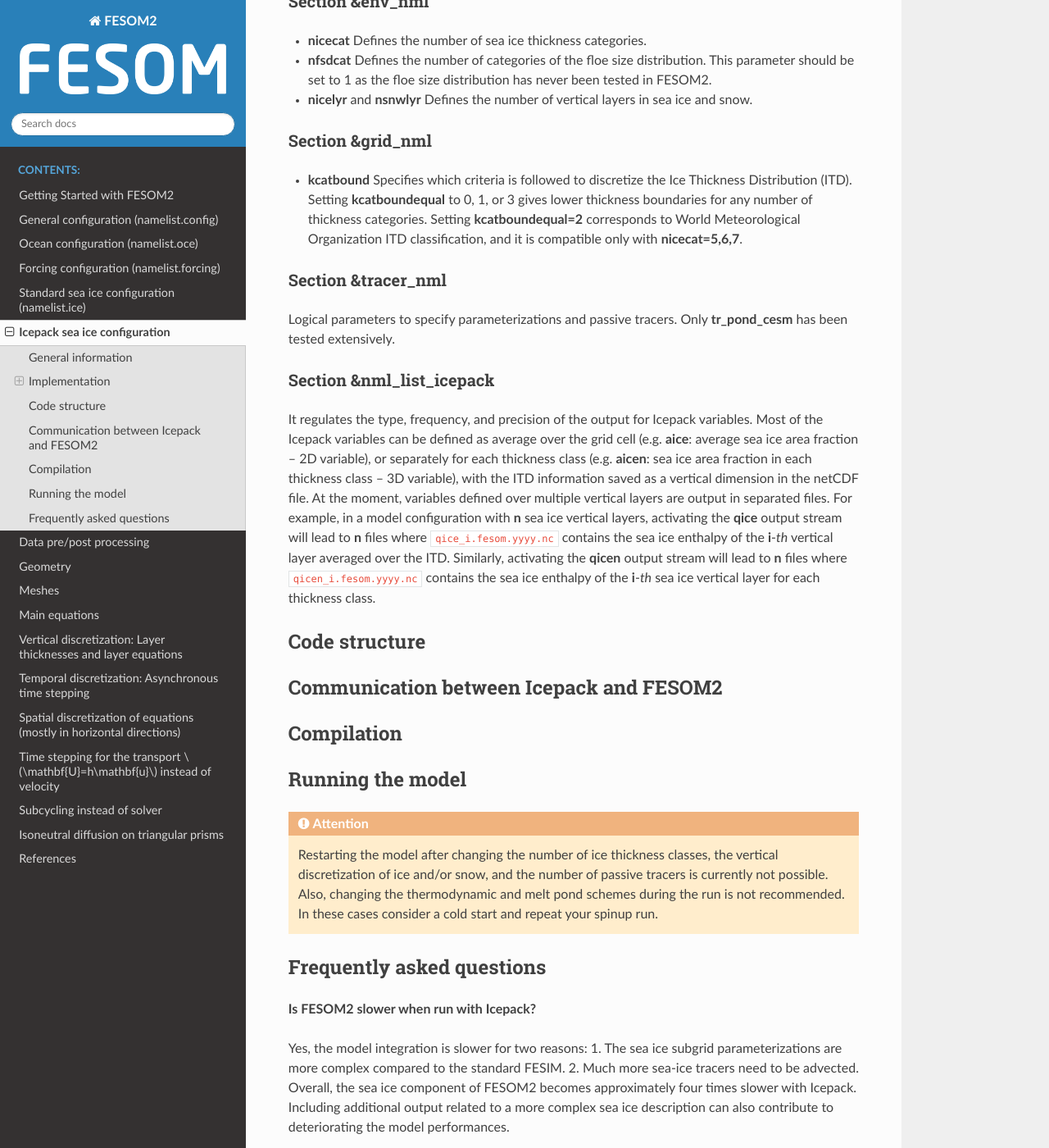
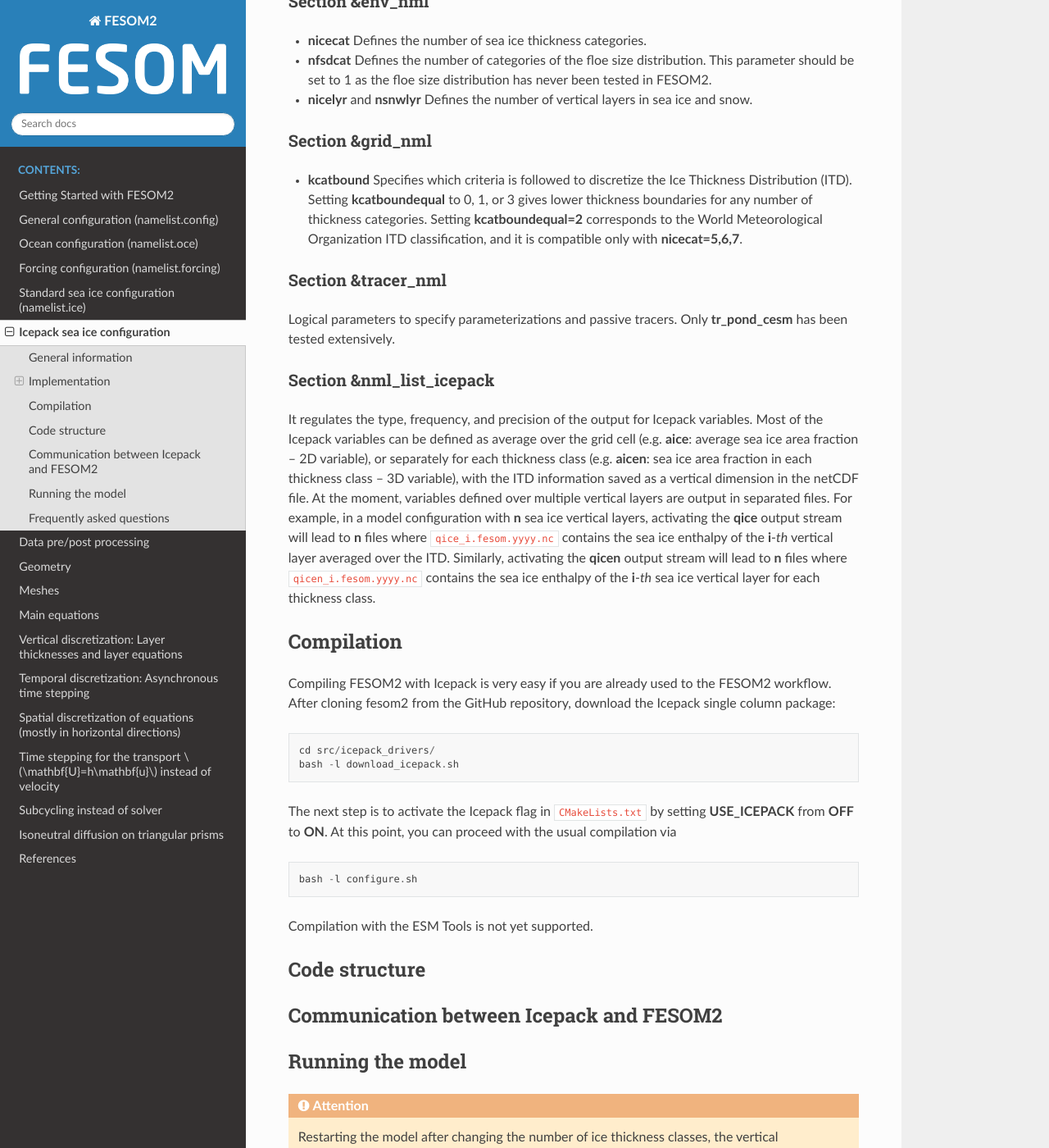
Before and after one commit to FESOM/fesom2_doc, a Sphinx documentation site: the page built from doc/icepack_in_fesom.rst, in a window 1280 px wide and 1400 px high, scrolled down 1676 px. Shown: the whole window at 82% size. Built offline with Sphinx 7.4.7 and the Read the Docs theme 2.0.0, drawn with Linux system fonts in a browser that asks for light colours; some of the changed text lies outside the part shown.

Commit message:
Compilation

```diff
--- a/doc/icepack_in_fesom.rst
+++ b/doc/icepack_in_fesom.rst
@@ -15,17 +15,17 @@ Icepack–the column physics package of the sea-ice model CICE–is a collection
 
    Schematic describing the calling sequences of the Standard FESOM2 and FESOM2-Icepack implementations.
 
-Icepack is licensed for use through the CICE Consortium. Therefore, we encourage the FESOM2 userbase interested in the Icepack features to be aware of the `License <https://github.com/CICE-Consortium/Icepack/blob/master/LICENSE.pdf>`_ when working with this model configuration. We report here a disclaimer from the `Icepack website <https://github.com/CICE-Consortium/Icepack/wiki>`_:
+Icepack is licensed for use through the CICE Consortium. Therefore, we encourage the FESOM2 userbase interested in the Icepack features to be aware of the `License <https://github.com/CICE-Consortium/Icepack/blob/master/LICENSE.pdf>`_ when working with this model configuration. We report here a disclaimer from the `Icepack website <https://github.com/CICE-Consortium/Icepack/wiki>`_.
 
 .. important::
    Icepack releases are “functional releases” in the sense that the code runs, does not crash, passes various tests, and requires further work to establish its scientific validity. In general, users are not encouraged to use any of the CICE Consortium’s model configurations to obtain “scientific” results. The test configurations are useful for model development, but sea ice models must be evaluated from a physical standpoint in a coupled system because simplified configurations do not necessarily represent what is actually happening in the fully coupled system that includes interactive ocean and atmosphere components.
 
-The current Icepack version implemented in FESOM2 is Icepack 1.2.1. To acknowledge the development work behind the implementation of Icepack in FESOM2 please cite `Zampieri et al. (2021) <https://search.proquest.com/docview/2469422827?fromopenview=true&pq-origsite=gscholar>`_:, part of which used to compile this documentation, and `Hunke et al. (2020) <https://zenodo.org/record/3712299#.Xvn3DPJS9TZ>`_:, in addition to the usual FESOM2 papers.
+The current Icepack version implemented in FESOM2 is Icepack 1.2.1. To acknowledge the development work behind the implementation of Icepack in FESOM2 please cite `Zampieri et al. (2021) <https://search.proquest.com/docview/2469422827?fromopenview=true&pq-origsite=gscholar>`_, part of which used to compile this documentation, and `Hunke et al. (2020) <https://zenodo.org/record/3712299#.Xvn3DPJS9TZ>`_, in addition to the usual FESOM2 papers.
 
 Implementation
 ==============
 
-The implementation of Icepack in FESOM2 is fully modular, meaning that the users are free to vary the configuration via namelist parameters. When Icepack is used, ``namelist.icepack`` controls all settings related to the sea ice subgrid parameterizations, thus overriding the content of ``namelist.ice``. The dynamics (EVP) and advection schemes are still controlled by the standard ``namelist.ice``. Below we describe some of the most important namelist parameters, while we recommend consulting the `official Icepack documentation <https://buildmedia.readthedocs.org/media/pdf/cice-consortium-icepack/icepack1.2.1/cice-consortium-icepack.pdf>`_: for a more comprehensive description.
+The implementation of Icepack in FESOM2 is fully modular, meaning that the users are free to vary the configuration via namelist parameters. When Icepack is used, ``namelist.icepack`` controls all settings related to the sea ice subgrid parameterizations, thus overriding the content of ``namelist.ice``. The dynamics (EVP) and advection schemes are still controlled by the standard ``namelist.ice``. Below we describe some of the most important namelist parameters, while we recommend consulting the `official Icepack documentation <https://buildmedia.readthedocs.org/media/pdf/cice-consortium-icepack/icepack1.2.1/cice-consortium-icepack.pdf>`_ for a more comprehensive description.
 
 Section &env_nml
 """"""""""""""""
@@ -37,7 +37,7 @@ Section &env_nml
 Section &grid_nml
 """"""""""""""""
 
-- **kcatbound** Specifies which criteria is followed to discretize the Ice Thickness Distribution (ITD). Setting **kcatboundequal** to 0, 1, or 3 gives lower thickness boundaries for any number of thickness categories. Setting **kcatboundequal=2** corresponds to World Meteorological Organization ITD classification, and it is compatible only with **nicecat=5,6,7**.
+- **kcatbound** Specifies which criteria is followed to discretize the Ice Thickness Distribution (ITD). Setting **kcatboundequal** to 0, 1, or 3 gives lower thickness boundaries for any number of thickness categories. Setting **kcatboundequal=2** corresponds to the World Meteorological Organization ITD classification, and it is compatible only with **nicecat=5,6,7**.
 
 Section &tracer_nml
 """""""""""""""""""
@@ -49,14 +49,25 @@ Section &nml_list_icepack
 
 It regulates the type, frequency, and precision of the output for Icepack variables. Most of the Icepack variables can be defined as average over the grid cell (e.g. **aice**: average sea ice area fraction – 2D variable), or separately for each thickness class (e.g. **aicen**: sea ice area fraction in each thickness class – 3D variable), with the ITD information saved as a vertical dimension in the netCDF file. At the moment, variables defined over multiple vertical layers are output in separated files. For example, in a model configuration with **n** sea ice vertical layers, activating the **qice** output stream will lead to **n** files where ``qice_i.fesom.yyyy.nc`` contains the sea ice enthalpy of the **i**-*th* vertical layer averaged over the ITD. Similarly, activating the **qicen** output stream will lead to **n** files where ``qicen_i.fesom.yyyy.nc`` contains the sea ice enthalpy of the **i**-*th* sea ice vertical layer for each thickness class.
 
+Compilation
+===========
+
+Compiling FESOM2 with Icepack is very easy if you are already used to the FESOM2 workflow. After cloning fesom2 from the GitHub repository, download the Icepack single column package:
+::
+
+   cd src/icepack_drivers/
+   bash -l download_icepack.sh
+The next step is to activate the Icepack flag in ``CMakeLists.txt`` by setting **USE_ICEPACK** from **OFF** to **ON**. At this point, you can proceed with the usual compilation via
+::
+
+   bash -l configure.sh
+Compilation with the ESM Tools is not yet supported.
+
 Code structure
 ==============
 
 Communication between Icepack and FESOM2
 ========================================
-
-Compilation
-===========
 
 Running the model
 =================
```
